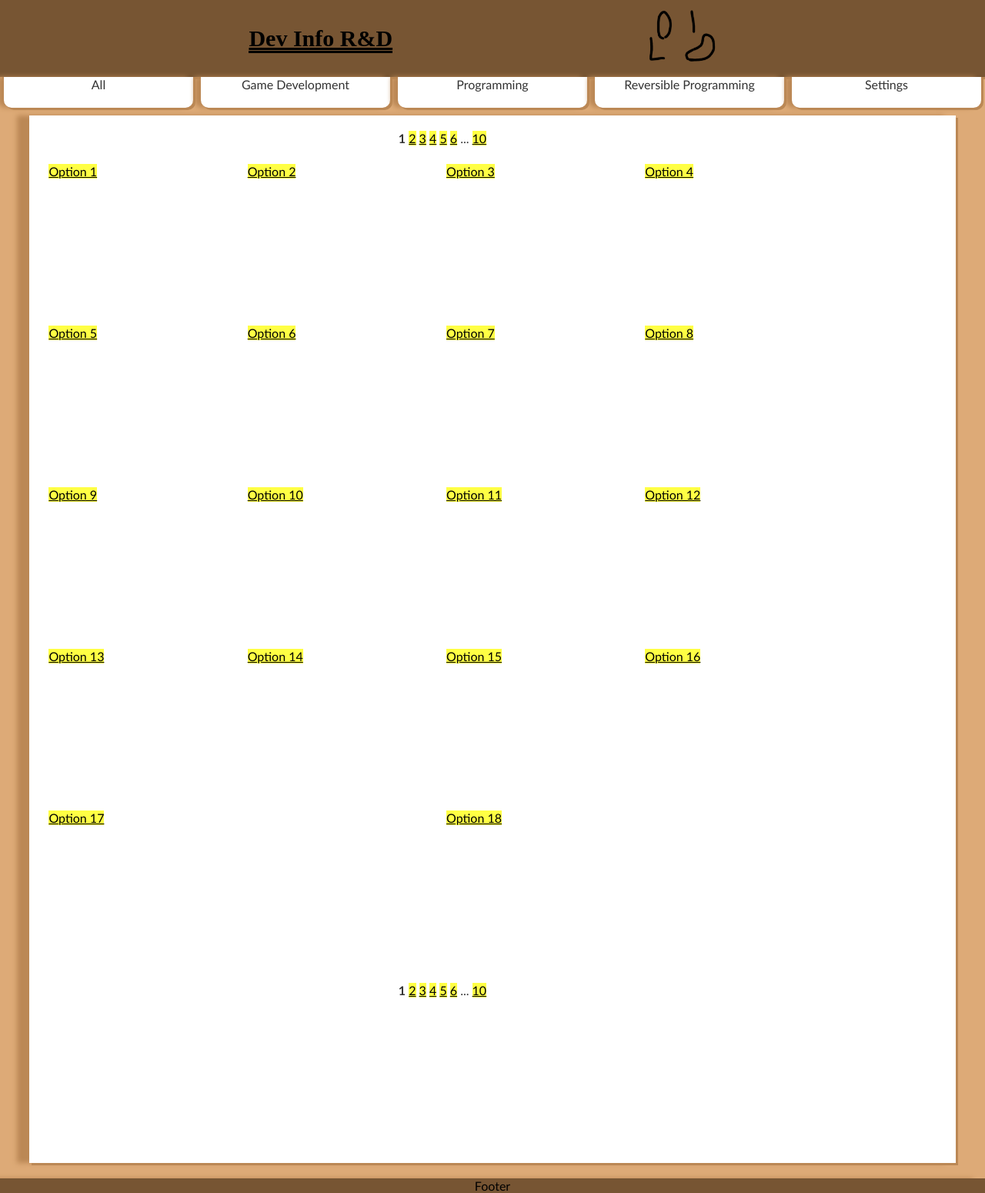
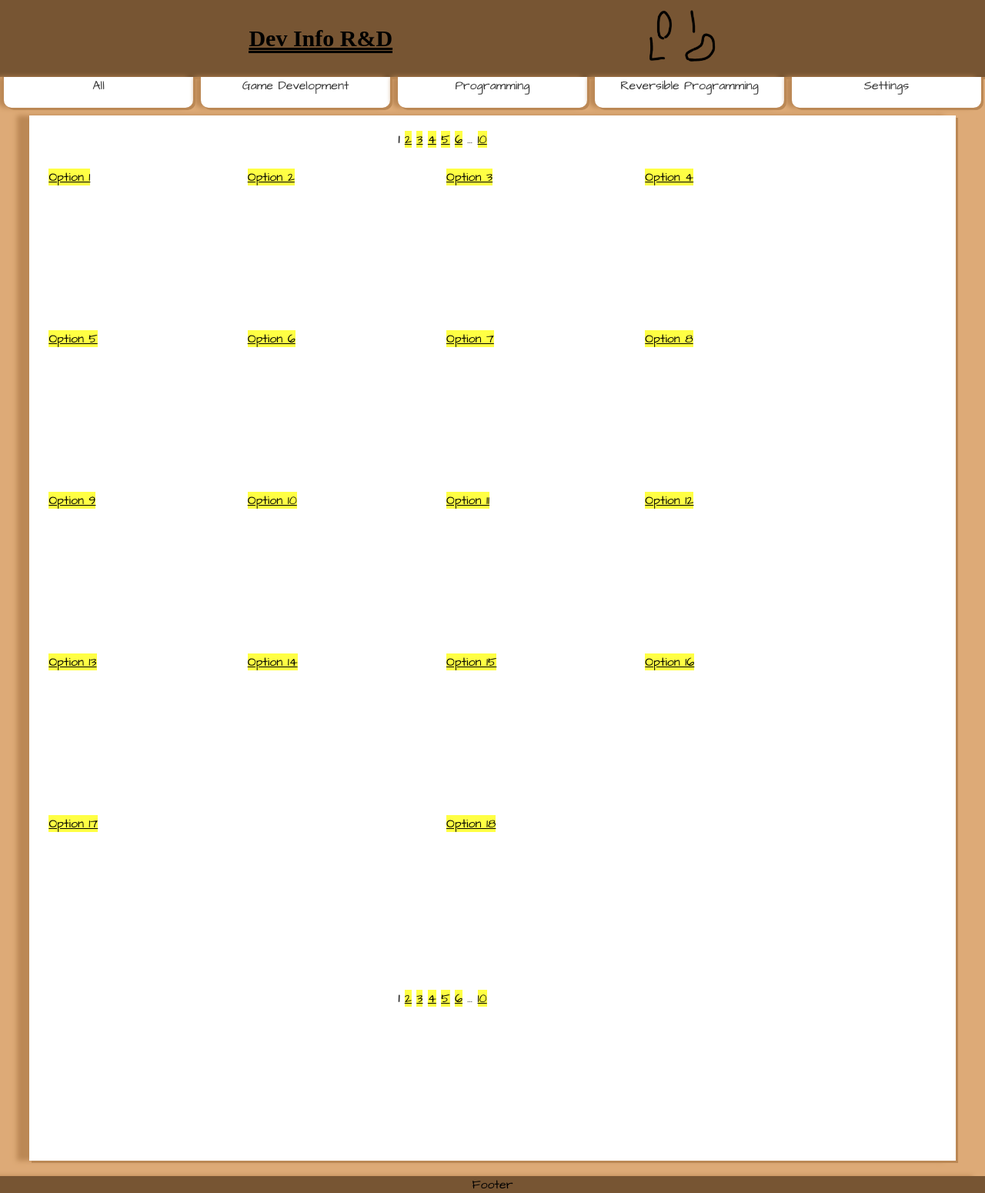
Before and after one commit to devinford/devinford.github.io, a Jekyll site: the page built from index.md, in a window 1280 px wide. Shown: the whole page at 77% size. Built offline with Jekyll 4.4.1, drawn with Linux system fonts in a browser that asks for light colours; some web fonts are replaced.

Commit message:
Update fonts.

```diff
--- a/styles/notebook.css
+++ b/styles/notebook.css
@@ -1,5 +1,5 @@
 
-@import url('https://fonts.googleapis.com/css2?family=Font+Name&display=swap');
+@import url('https://fonts.googleapis.com/css2?family=Architects+Daughter&display=swap');
 
 :root {
   --bg-color: #ddaa77;
```
